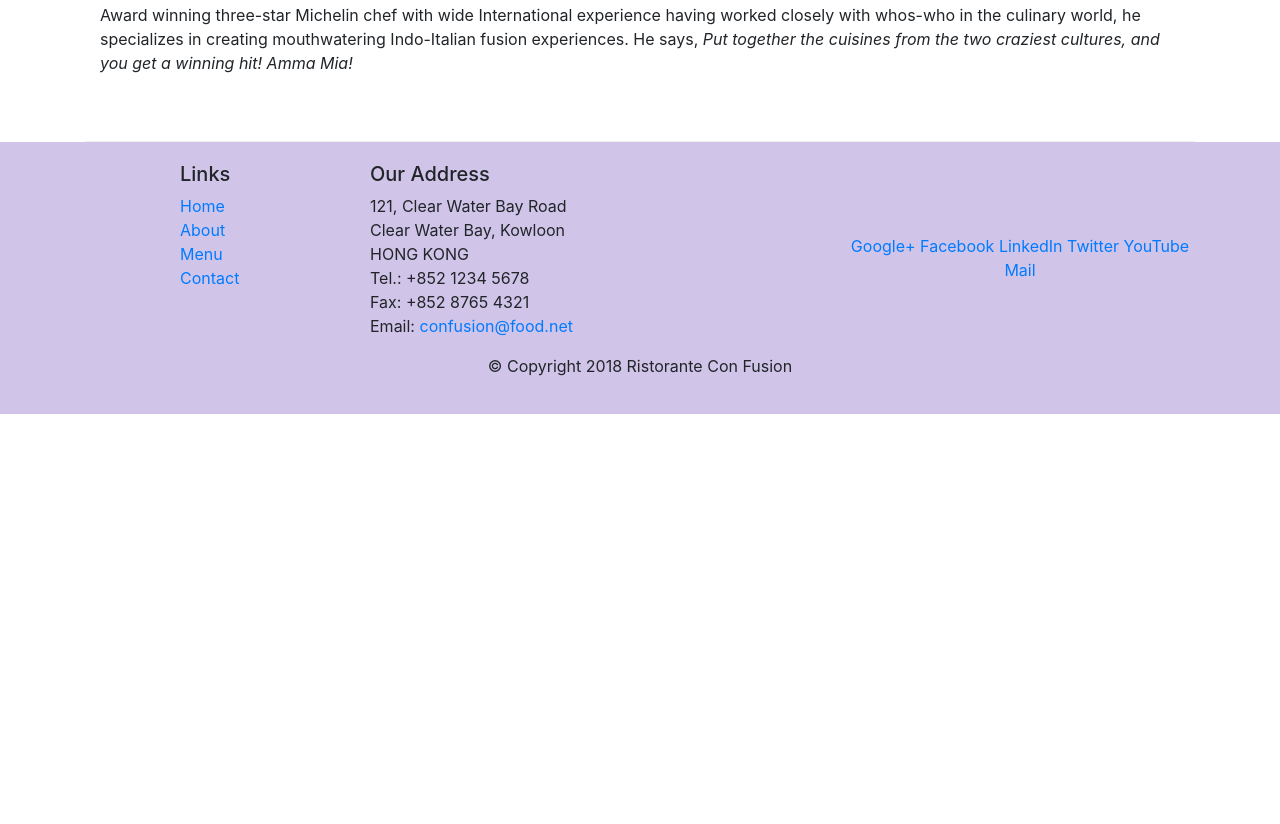
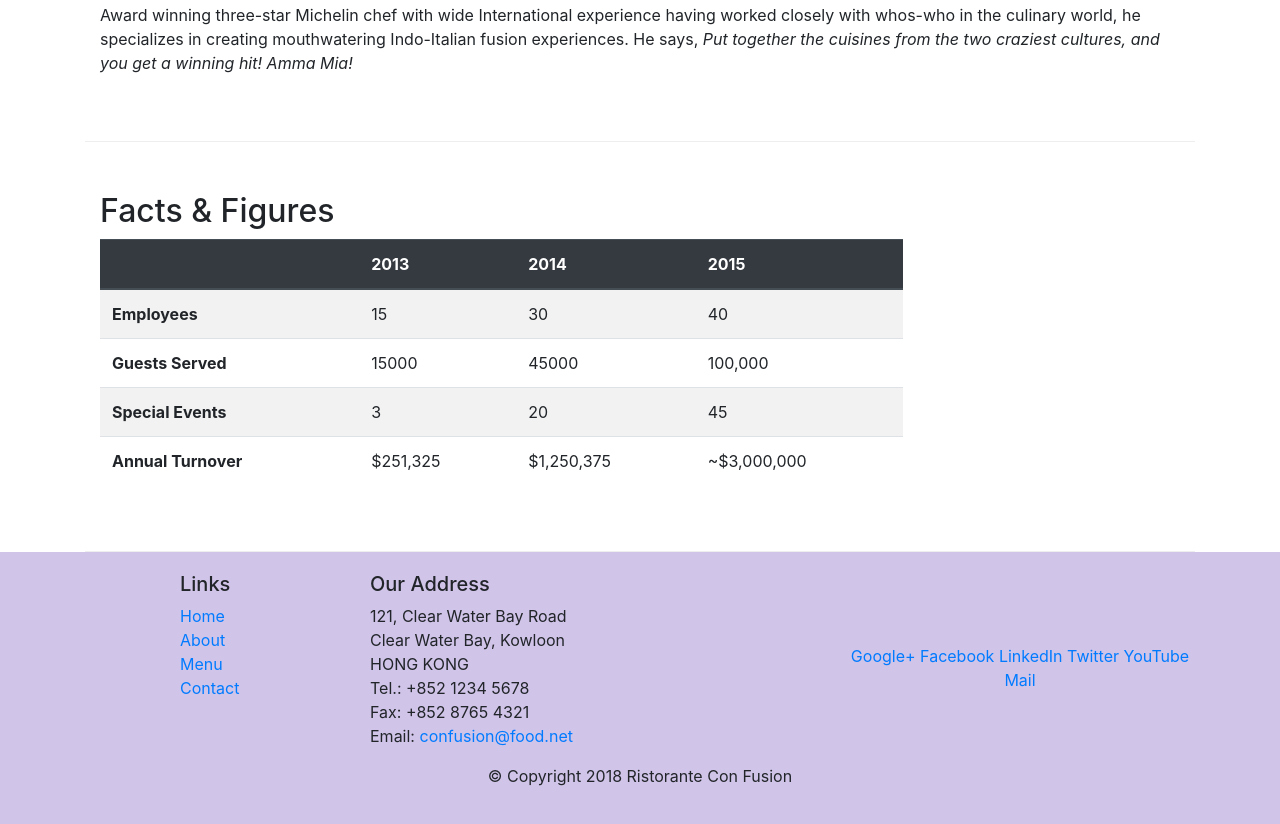
Before and after one commit to Ritwik783/Bootstrap, a website: page aboutus.html in a window 1280 px wide. Shown: the part 1412-2236 px from the top of the page. Before the commit the page ends 1826 px from the top, so only its background shows below. Drawn offline with nearby package versions, Linux system fonts and the light colour scheme.

Commit message:
table added

```diff
--- a/aboutus.html
+++ b/aboutus.html
@@ -89,7 +89,50 @@
                 <p class="d-none d-sm-block">Award winning three-star Michelin chef with wide International experience having worked closely with whos-who in the culinary world, he specializes in creating mouthwatering Indo-Italian fusion experiences. He says, <em>Put together the cuisines from the two craziest cultures, and you get a winning hit! Amma Mia!</em></p>
             </div>
        </div>
-
+       <div class="row row-content">
+           <div class="col-12 col-sm-9">
+               <h2>Facts &amp; Figures</h2>
+            <div class="table-responsive">
+                <table class="table table-striped">
+                    <thead class="thead-dark">
+                        <tr>
+                            <th>&nbsp;</th>
+                            <th>2013</th>
+                            <th>2014</th>
+                            <th>2015</th>
+                        </tr>
+                    </thead>
+                    <tbody>
+                        <tr>
+                            <th>Employees</th>
+                            <td>15</td>
+                            <td>30</td>
+                            <td>40</td>
+                        </tr>
+                        <tr>
+                            <th>Guests Served</th>
+                            <td>15000</td>
+                            <td>45000</td>
+                            <td>100,000</td>
+                        </tr>
+                        <tr>
+                            <th>Special Events</th>
+                            <td>3</td>
+                            <td>20</td>
+                            <td>45</td>
+                        </tr>
+                        <tr>
+                            <th>Annual Turnover</th>
+                            <td>$251,325</td>
+                            <td>$1,250,375</td>
+                            <td>~$3,000,000</td>
+                        </tr>
+                    </tbody>
+                </table>
+            </div>
+           </div>
+           <div class="col-12 col-sm-3"></div>
+       </div>
     </div>
 
     <footer class="footer">
```
Also changed, not shown: contactus.html (+1 -1 lines).
